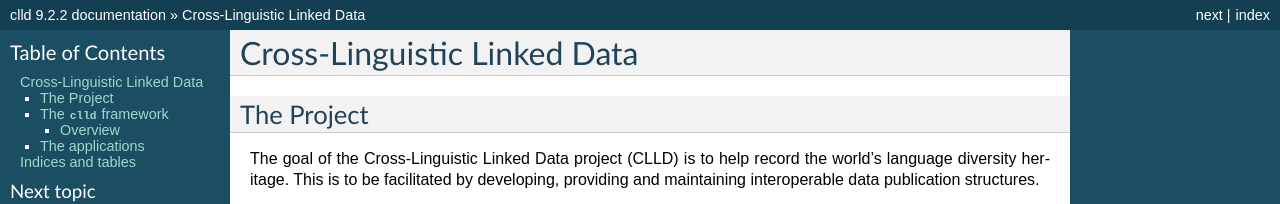
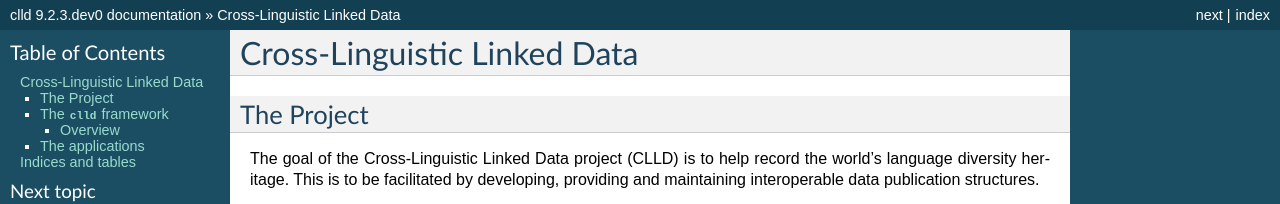
Before and after one commit to clld/clld, a Sphinx documentation site: the page built from docs/index.rst, in a window 1280 px wide and 900 px high. Shown: the top 204 px of the window. Built offline with Sphinx 7.4.7, drawn with Linux system fonts in a browser that asks for light colours; some of the changed text lies outside the part shown.

Commit message:
bump version for development

```diff
--- a/docs/conf.py
+++ b/docs/conf.py
@@ -51,10 +51,10 @@ copyright = u'Max Planck Society'
 # built documents.
 #
 # The full version, including alpha/beta/rc tags.
-release = '9.2.2'
+release = '9.2.3.dev0'
 
 # The short X.Y version.
-version = '9.2.2'
+version = '9.2.3.dev0'
 
 # The language for content autogenerated by Sphinx. Refer to documentation
 # for a list of supported languages.
--- a/setup.py
+++ b/setup.py
@@ -3,7 +3,7 @@ from setuptools import setup, find_packages
 
 setup(
     name='clld',
-    version='9.2.2',
+    version='9.2.3.dev0',
     description=(
         'Python library supporting the development of cross-linguistic databases'),
     long_description=open('README.md').read(),
--- a/src/clld/__init__.py
+++ b/src/clld/__init__.py
@@ -3,7 +3,7 @@ import collections
 from clld.db.models import common
 from clld import interfaces
 
-__version__ = "9.2.2"
+__version__ = "9.2.3.dev0"
 
 
 class Resource(collections.namedtuple('Resource', 'name model interface with_index with_rdfdump')):
```
